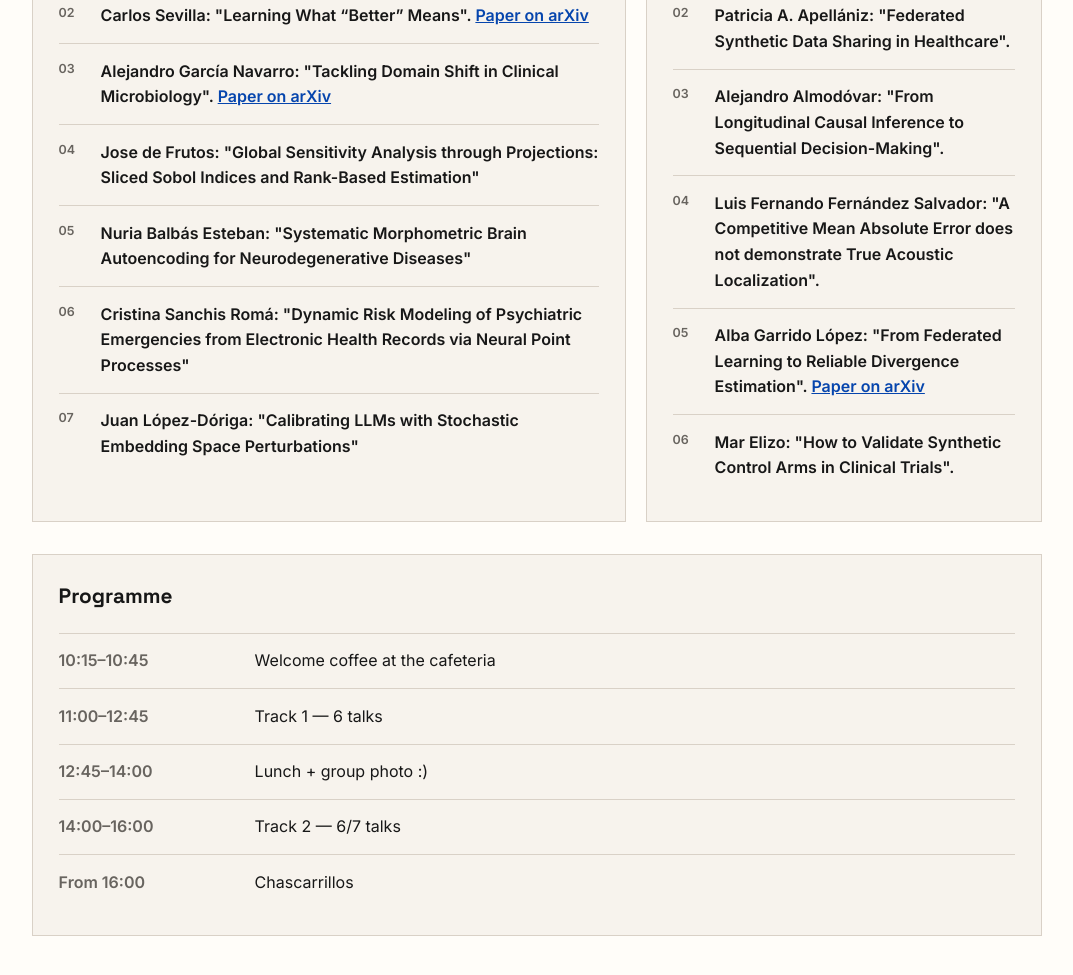
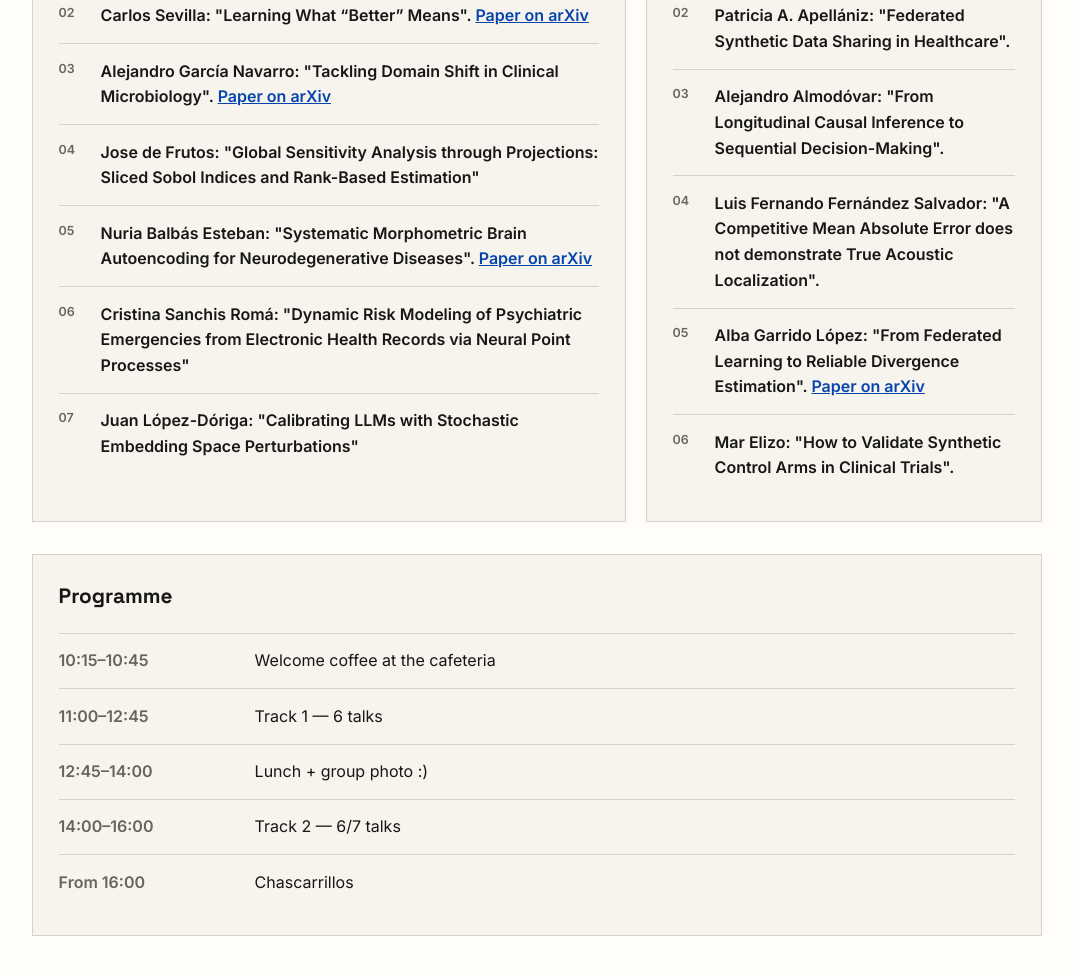
Before and after one commit to fatal-workshop/fatal-workshop.github.io, a plain HTML site: page index.html in a window 1280 px wide. Shown: the part 1995-2970 px from the top of the page, without its empty margins (138-1211 px from the left). Drawn offline with Linux system fonts and the light colour scheme.

Commit message:
updt_nuria

```diff
--- a/index.html
+++ b/index.html
@@ -103,7 +103,7 @@
               <li><span class="index">02</span><span>Carlos Sevilla: "Learning What “Better” Means". <a href="https://arxiv.org/pdf/2511.05163" target="_blank" rel="noreferrer" style="color: #0645ad;">Paper on arXiv</a></span></li>
               <li><span class="index">03</span><span>Alejandro García Navarro: "Tackling Domain Shift in Clinical Microbiology". <a href="https://arxiv.org/abs/2608.08182" target="_blank" rel="noreferrer" style="color: #0645ad;">Paper on arXiv</a></span></li>
               <li><span class="index">04</span><span>Jose de Frutos: "Global Sensitivity Analysis through Projections: Sliced Sobol Indices and Rank-Based Estimation"</span></li>
-              <li><span class="index">05</span><span>Nuria Balbás Esteban: "Systematic Morphometric Brain Autoencoding for Neurodegenerative Diseases"</span></li>
+              <li><span class="index">05</span><span>Nuria Balbás Esteban: "Systematic Morphometric Brain Autoencoding for Neurodegenerative Diseases". <a href="https://arxiv.org/abs/2610.37074" target="_blank" rel="noreferrer" style="color: #0645ad;">Paper on arXiv</a></span></li>
               <li><span class="index">06</span><span>Cristina Sanchis Romá: "Dynamic Risk Modeling of Psychiatric Emergencies from Electronic Health Records via Neural Point Processes"</span></li>
               <li><span class="index">07</span><span>Juan López-Dóriga: "Calibrating LLMs with Stochastic Embedding Space Perturbations"</span></li>
             </ul>
```
